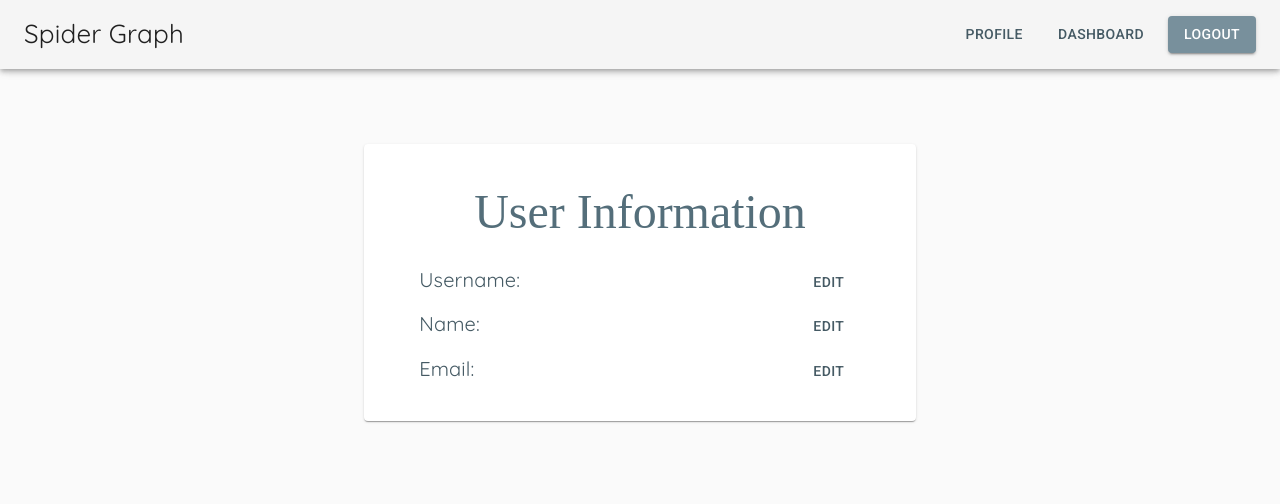
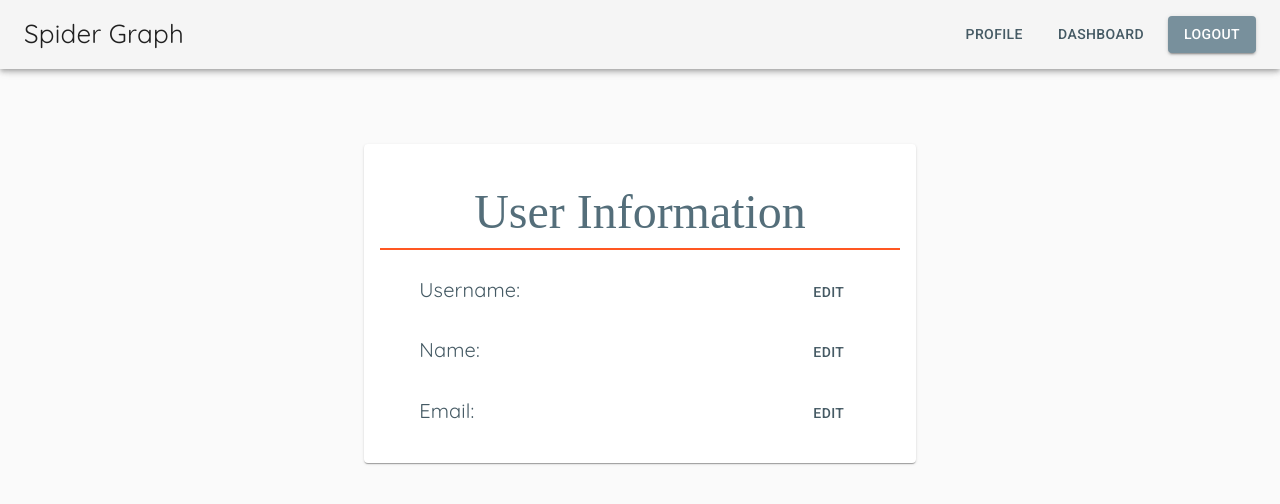
Before and after one commit to Spider-Graph-1/Front-End, a React (Create React App) app: page /profile in a window 1280 px wide. Shown: the top 504 px of the page. Built offline with nearby package versions, Linux system fonts and the light colour scheme; no server answers; sample sign-in values are in the browser's storage; a web font is replaced by a local one; what redux-undo would draw is missing.

Commit message:
Added some more styling.

```diff
--- a/src/app/Brett/Profile.js
+++ b/src/app/Brett/Profile.js
@@ -10,19 +10,24 @@ import {
   Button,
 } from '@material-ui/core';
 
-const useStyles = makeStyles({
+const useStyles = makeStyles((theme) => ({
   title: {
+    marginRight: '1rem',
+    marginLeft: '1rem',
     flexGrow: 1,
     padding: '1rem',
+    paddingBlockEnd: '.5rem',
+    borderBlockEnd: `2px solid ${theme.palette.primary.main}`,
   },
   textArea: {
+    paddingTop: '1rem',
     margin: '.5rem 10%',
     display: 'flex',
     flexDirection: 'row',
     flexWrap: 'wrap',
     justifyContent: 'space-between',
   },
-});
+}));
 
 const Profile = () => {
   const [userData, setUserData] = useState({});
@@ -39,9 +44,9 @@ const Profile = () => {
       .catch((error) => console.log(error));
   }, []);
 
-  useEffect(() => {
-    console.log(userData);
-  }, [userData]);
+  // useEffect(() => {
+  //   console.log(userData);
+  // }, [userData]);
   return (
     <Container maxWidth="sm">
       <Paper elevation={1}>
```
